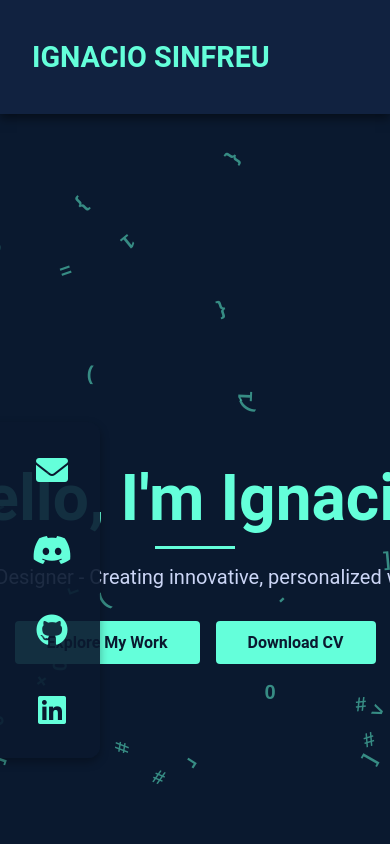
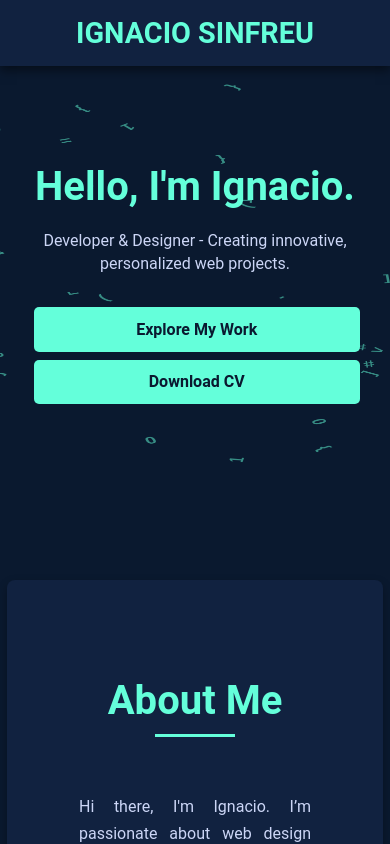
Before and after one commit to PiojitoSinfreu/mi-portafolio, a plain HTML site: page index.html in a window 390 px wide. Shown: the top 844 px of the page. Drawn offline with Linux system fonts and the light colour scheme.

Commit message:
Update styles.css
Update resoluciones

```diff
--- a/styles.css
+++ b/styles.css
@@ -5,6 +5,7 @@ body {
     color: #E6F1FF;
     padding: 0;
     box-sizing: border-box;
+	overflow-x: hidden;
 }
 
 h2 {
@@ -103,6 +104,7 @@ h2::after {
     color: #64FFDA;
 }
 
+/* Estilo base para la sección hero */
 .hero {
     position: relative;
     height: 100vh;
@@ -110,6 +112,7 @@ h2::after {
     justify-content: center;
     align-items: center;
     overflow: hidden;
+    padding: 0 1rem; /* Añadir padding lateral para evitar corte del contenido */
 }
 
 .hero-canvas {
@@ -125,78 +128,83 @@ h2::after {
     position: relative;
     text-align: center;
     z-index: 1;
+    max-width: 90%; /* Limitar el ancho del contenido para pantallas pequeñas */
 }
 
+/* Ajuste del título principal */
 .hero h2 {
-    font-size: 4rem;
+    font-size: clamp(2.5rem, 5vw + 1rem, 4rem); /* Ajuste de tamaño dinámico */
     color: #64FFDA;
     font-weight: bold;
     animation: slideIn 1.5s ease-out;
+    margin-bottom: 1rem;
+}
+.hero h2::after {
+    background-color: #64FFDA00;
+    margin: 1px auto 0 auto; /* Centrando la línea decorativa debajo del título */
 }
 
-@keyframes slideIn {
-    0% {
-        transform: translateY(50px);
-        opacity: 0;
-    }
-    100% {
-        transform: translateY(0);
-        opacity: 1;
-    }
+/* Ajuste del texto */
+.hero p {
+    font-size: clamp(1rem, 3vw + 0.5rem, 1.5rem); /* Ajuste de tamaño dinámico para que no se corte */
+    line-height: 1.4;
+    color: #ccd6f6;
+    margin-bottom: 2rem;
+    overflow-wrap: break-word; /* Permitir que las palabras largas se dividan */
+    width: 100%;
 }
 
-.hero p {
-    font-size: 1.25rem;
-    margin-top: 1rem;
-    color: #ccd6f6;
-}
-
+/* Ajuste de botones */
 .hero-buttons {
-    margin-top: 2rem;
+    margin-top: 1.5rem;
     display: flex;
     gap: 1rem;
     justify-content: center;
+    flex-wrap: wrap; /* Permitir que los botones se alineen en dos filas si es necesario */
 }
 
-.text1 {
-    font-size: 1.25rem;
-    color: #ccd6f6;
-    border-right: 2px solid #64FFDA; /* Cursor que parpadea */
-    width: fit-content;
-    overflow: hidden;
-    white-space: nowrap;
+.btn-primary, .cv-button {
+    padding: 0.8rem 1.5rem;
+    border: none;
+    border-radius: 5px;
+    text-decoration: none;
+    color: #0a192f;
+    background-color: #64FFDA;
+    font-weight: bold;
+    transition: background-color 0.3s ease;
 }
 
-.btn-primary {
-    display: inline-block;
-    padding: 0.75rem 2rem;
-    background-color: #64FFDA;
-    color: #0A192F;
-    text-decoration: none;
-    border-radius: 4px;
-    transition: background-color 0.3s, transform 0.3s;
-    text-align: center;
-    font-weight: bold;
+.btn-primary:hover, .cv-button:hover {
+    background-color: #52cca7;
 }
 
-.btn-primary:hover {
-    background-color: #3CBFB8;
-    transform: scale(1.05);
-}
+/* Ajustes para pantallas más pequeñas (móviles) */
+@media (max-width: 768px) {
+    .hero {
+        height: auto; /* Ajustar altura automáticamente para evitar problemas de corte */
+        padding: 4rem 1rem;
+    }
 
-.cv-button {
-    padding: 0.75rem 2rem;
-    background-color: #64FFDA;
-    color: #0A192F;
-    text-decoration: none;
-    border-radius: 4px;
-    transition: background-color 0.3s, transform 0.3s;
-    font-weight: bold;
-}
+    .hero h2 {
+        font-size: 2rem; /* Reducir el tamaño del título para que no se corte */
+    }
 
-.cv-button:hover {
-    background-color: #3CBFB8;
-    transform: scale(1.05);
+    .hero-buttons {
+        flex-direction: column; /* Alinear los botones verticalmente */
+        gap: 0.5rem; /* Reducir espacio entre botones */
+    }
+
+    .btn-primary, .cv-button {
+        width: 100%; /* Botones al 100% del ancho disponible */
+        max-width: 300px; /* Añadir un máximo para evitar que sean demasiado grandes */
+        padding: 0.8rem;
+    }
+
+    .text1 {
+        font-size: 1rem; /* Reducir tamaño del texto dinámico para evitar cortes */
+        overflow-wrap: break-word;
+        text-align: center; /* Centrar el texto */
+    }
 }
 
 .social-links {
@@ -275,14 +283,13 @@ h2::after {
 }
 
 .about p {
-    max-width: 700px;
     margin-top: 20px;
     line-height: 1.7;
     color: #ccd6f6;
     text-align: justify; /* Centramos el texto para darle una apariencia simétrica */
     padding: 20px;
     border-radius: 10px;
-	padding-left: 90px;
+    max-width: 90%; /* Se asegura de que el texto no sobrepase los bordes del contenedor */
 }
 
 /* Ajuste del contenedor principal para mejorar la simetría */
@@ -291,8 +298,8 @@ h2::after {
     flex-direction: column;
     align-items: center;
     text-align: center;
+	margin: 0 auto;
 }
-
 
 .project-gallery {
     display: grid;
@@ -507,38 +514,81 @@ h2::after {
     transform: scale(1.1);
 }
 
+/* Responsive Design */
 @media (max-width: 768px) {
-    .language-toggle {
+    /* Ocultar el menú y centrar el logo en móviles */
+    .nav-links {
         display: none;
     }
+
+    .main-header .container {
+        justify-content: center;
+    }
+
+    .logo {
+        text-align: center;
+        margin: 0 auto;
+    }
+
+    .language-toggle {
+        display: none; /* Ocultar botón de cambio de idioma */
+    }
 }
+@media (max-width: 768px) {
+    .about-content {
+        flex-direction: column;
+        align-items: center;
+        text-align: center;
+    }
 
-/* Responsive Design */
-@media (min-width: 768px) {
-    .navbar .container {
-        flex-direction: row;
+    .about-content img {
+        max-width: 100%;
+        height: auto;
+        margin-bottom: 1.5rem;
+    }
+
+    .service-cards {
+        grid-template-columns: 1fr;
+        gap: 1.5rem; /* Menor espacio entre tarjetas para móviles */
+    }
+
+    .service-card {
+        padding: 20px;
+    }
+
+    .social-links {
+        display: none; /* Ocultar enlaces sociales en la vista móvil */
     }
 
     .hero h2 {
-        font-size: 4rem;
+        font-size: 2.5rem; /* Reducir tamaño de fuente para móviles */
     }
 
-    .about-content {
-        flex-direction: row;
-        text-align: left;
+    .hero p {
+        font-size: 1rem; /* Reducir tamaño del texto descriptivo */
+    }
+}
+@media (max-width: 768px) {
+    #code-services-container {
+        padding: 30px 10px;
+        margin: 20px auto;
+        max-width: 100%; /* Ocupa el 100% del ancho de la pantalla */
     }
 
-    .about-content p {
-        max-width: 600px;
-        margin-left: 2rem;
+    .skills ul {
+        flex-direction: column;
+        gap: 15px; /* Menor espacio entre los ítems */
     }
 
-    .social-links {
-        top: 20%;
-        transform: translateY(0);
+    .skills ul li {
+        padding: 10px 20px;
+        font-size: 1rem;
+    }
+
+    .footer {
+        padding: 1rem;
     }
 }
-
 @media (min-width: 1024px) {
     .hero h2 {
         font-size: 5rem;
```
